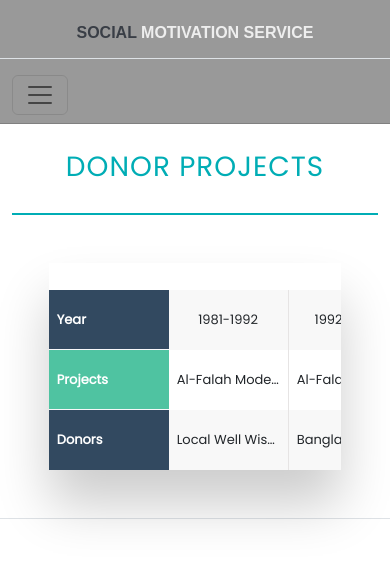
After one commit to dpuman/sms, a Django app: page /donor-partnership/ in a window 390 px wide. The commit adds this page. Shown: the top 562 px of the page. Run offline with Django 4.2, Linux system fonts and the light colour scheme; some web fonts are replaced.

Commit message:
donor project added

```diff
--- a/ngo/static/ngo/css/style.css
+++ b/ngo/static/ngo/css/style.css
@@ -98,9 +98,6 @@ body{
         margin-bottom: 100px;
     }
 }
-
-
-
 .navbar-nav{
     --bs-nav-link-hover-color:silver;
 
@@ -124,13 +121,11 @@ body{
     font-family: 'Poppins', sans-serif;
     border-bottom: 2px solid #00ADB5;
     font-weight: 400;
-
 }
 #about-sms p, .justify-paragraph{
     text-align: justify;
     text-justify: inter-word;
-    font-family: 'Roboto',sans-serif ;
-
+    font-family: 'Roboto',sans-serif;
 }
 
 .vision-border{
@@ -146,15 +141,16 @@ body{
 .mv-img-translate{
     width:100%;
     transition: transform 1s;
-
 }
 .mv-img-translate:hover{
     transform: translate(0px, 50px);
 }
-
 .icon-color, .volunteers-desig{
     color: #00ADB5;
-
+    text-decoration: none;
+}
+.icon-color:hover{
+    color: white;
 }
 .voluntr-img{
     width:70%;
@@ -163,6 +159,7 @@ body{
     position: relative;
     left:18%;
     top:-80px;
+    border: 5px solid silver ;
 }
 #volunteers{
     background-color: silver;
@@ -172,3 +169,144 @@ body{
 #volunteers .card-body{
     margin-top: -80px;
 }
+
+#volunteers .card:hover{
+    background-color: #03181a;
+    color:#EEEEEE ;
+}
+
+/* DONOR PROJECTS */
+
+#donor-projects{
+    margin-top: 120px ;
+    /* font-family: Helvetica; */
+    -webkit-font-smoothing: antialiased;
+
+
+}
+#donor-projects h1{
+
+    text-transform: uppercase;
+    letter-spacing: 1px;
+    padding: 30px 0;
+}
+
+/* Table Styles */
+
+.table-wrapper{
+    width:80%;
+    /* margin: 10px 70px 70px; */
+
+    box-shadow: 0px 35px 50px rgba( 0, 0, 0, 0.2 );
+}
+
+.fl-table {
+    border-radius: 5px;
+    font-size: 18px;
+    font-weight: normal;
+    border: none;
+    border-collapse: collapse;
+    width: 100%;
+    max-width: 100%;
+    white-space: nowrap;
+    background-color: white;
+}
+.year-width{
+    width:20% !important;
+}
+
+
+.fl-table td, .fl-table th {
+    /* text-align: center; */
+    padding: 8px;
+}
+
+.fl-table td {
+    border-right: 1px solid #f8f8f8;
+    font-size: 14px;
+}
+
+.fl-table thead th {
+    color: #ffffff;
+    background: #4FC3A1;
+}
+
+
+.fl-table thead th:nth-child(odd) {
+    color: #ffffff;
+    background: #324960;
+}
+
+.fl-table tr:nth-child(even) {
+    background: #F8F8F8;
+}
+
+/* Responsive */
+
+@media (max-width: 767px) {
+    .fl-table {
+        display: block;
+        width: 100%;
+    }
+    .year-width{
+        width:100% !important;
+    }
+
+    .table-wrapper:before{
+        content: "Scroll horizontally >";
+        display: block;
+        text-align: right;
+        font-size: 11px;
+        color: white;
+        padding: 0 0 10px;
+    }
+    .fl-table thead, .fl-table tbody, .fl-table thead th {
+        display: block;
+    }
+    .fl-table thead th:last-child{
+        border-bottom: none;
+    }
+    .fl-table thead {
+        float: left;
+    }
+    .fl-table tbody {
+        width: auto;
+        position: relative;
+        overflow-x: auto;
+    }
+    .fl-table td, .fl-table th {
+        padding: 20px .625em .625em .625em;
+        height: 60px;
+        vertical-align: middle;
+        box-sizing: border-box;
+        overflow-x: hidden;
+        overflow-y: auto;
+        width: 120px;
+        font-size: 13px;
+        text-overflow: ellipsis;
+    }
+    .fl-table thead th {
+        text-align: left;
+        border-bottom: 1px solid #f7f7f9;
+    }
+    .fl-table tbody tr {
+        display: table-cell;
+    }
+    .fl-table tbody tr:nth-child(odd) {
+        background: none;
+    }
+    .fl-table tr:nth-child(even) {
+        background: transparent;
+    }
+    .fl-table tr td:nth-child(odd) {
+        background: #F8F8F8;
+        border-right: 1px solid #E6E4E4;
+    }
+    .fl-table tr td:nth-child(even) {
+        border-right: 1px solid #E6E4E4;
+    }
+    .fl-table tbody td {
+        display: block;
+        text-align: center;
+    }
+}
--- a/ngo/templates/ngo/about.html
+++ b/ngo/templates/ngo/about.html
@@ -10,7 +10,7 @@
 </section>
 
 <section id="about-sms" class="my-5 ">
-    <div class="container border-bottom">
+    <div class="container-fluid border-bottom">
         <h1 class="text-center mb-5 header-text">ABOUT SMS</h1>
         <div class="row row-cols-md-2 row-cols-1 ">
             <div class="col">
@@ -192,7 +192,7 @@
 </section>
 
 <section id="volunteers" class="my-5 ">
-    <div class="container border-bottom">
+    <div class="container-fluid border-bottom">
         <h1 class="text-center mb-5  header-text">VOLUNTEERS</h1>
 
         <div class="py-5">
--- /dev/null
+++ b/ngo/templates/ngo/donor-partnership.html
@@ -0,0 +1,88 @@
+{% extends 'ngo/base.html' %}
+{% load static %}
+{% block main %}
+
+<section id="donor-projects" >
+        <div class="container-fluid border-bottom">
+            <h1 class="text-center mb-5 header-text">DONOR PROJECTS</h1>
+
+        <div class="table-wrapper mx-auto mb-5">
+            <table class="fl-table ">
+                <thead>
+                <tr>
+                    <th class="year-width" >Year</th>
+                    <th>Projects</th>
+                    <th>Donors</th>
+                </tr>
+                </thead>
+                <tbody>
+                <tr>
+                    <td>1981-1992</td>
+                    <td>Al-Falah Model Clinic</td>
+                    <td>Local Well Wishers ODA, UK</td>
+                </tr>
+                <tr>
+                    <td>1992-2000</td>
+                    <td>Al-Falah Model Clinic</td>
+                    <td>Bangladesh Population Health Consortium (BPHC)</td>
+
+                </tr>
+                <tr>
+                    <td>1994-1995</td>
+                    <td>Women Development Program</td>
+                    <td>Australian High Commission, Dhaka</td>
+
+                </tr>
+                <tr>
+                    <td>1996-2002</td>
+                    <td>STD/AIDS Prevention Program</td>
+                    <td>HIV/AIDS & STI Alliance, Bangladesh (HASAB)</td>
+
+                </tr>
+                <tr>
+                    <td>2004-2006</td>
+                    <td>STD/AIDS Prevention Program</td>
+                    <td>UNICEF, Dhaka</td>
+
+                </tr>
+                <tr>
+                    <td>2004-2006</td>
+                    <td>Mobilizing Human Rights Support for the Bihari
+                        Community in Bangladesh</td>
+                    <td>Manusher Jonno Foundation (MJF)</td>
+
+                </tr>
+                <tr>
+                    <td>Content 7</td>
+                    <td>Content 7</td>
+                    <td>Content 7</td>
+
+                </tr>
+                <tr>
+                    <td>Content 8</td>
+                    <td>Content 8</td>
+                    <td>Content 8</td>
+
+                </tr>
+                <tr>
+                    <td>Content 9</td>
+                    <td>Content 9</td>
+                    <td>Content 9</td>
+
+                </tr>
+                <tr>
+                    <td>Content 10</td>
+                    <td>Content 10</td>
+                    <td>Content 10</td>
+
+                </tr>
+                <tbody>
+            </table>
+        </div>
+
+        </div>
+
+
+
+</section>
+{% endblock main %}
--- a/ngo/templates/ngo/navbar.html
+++ b/ngo/templates/ngo/navbar.html
@@ -9,7 +9,6 @@
 
     <nav class="my-navbar navbar navbar-expand-lg navbar-border">
         <div class="container-fluid ">
-
             <button class="navbar-toggler" type="button" data-bs-toggle="collapse"
                 data-bs-target="#navbarSupportedContent" aria-controls="navbarSupportedContent" aria-expanded="false"
                 aria-label="Toggle navigation">
@@ -55,8 +54,16 @@
                         <a class="nav-link " href="#">NEWS AND EVENTS</a>
                     </li>
 
-                    <li class="nav-item">
-                        <a href="#" class="nav-link">DONORS AND PARTNERSHIPS</a>
+                    <li class="nav-item dropdown">
+                        <a class="nav-link dropdown-toggle" href="{% url 'donor_partnership' %}" id="navbarDropdown"
+                            role="button" data-bs-toggle="dropdown" aria-expanded="false">
+                            DONORS AND PARTNERSHIPS
+                        </a>
+                        <ul class="dropdown-menu" aria-labelledby="navbarDropdown">
+                            <li><a class="dropdown-item" href="{% url 'donor_partnership' %}">DONORS PROJECTS</a></li>
+                            <li><a class="dropdown-item" href="{% url 'donor_partnership' %}">PARTNERSHIP PROJECTS</a>
+                            </li>
+                        </ul>
                     </li>
 
                     <li class="nav-item">
--- a/ngo/urls.py
+++ b/ngo/urls.py
@@ -4,4 +4,7 @@ from . import views
 urlpatterns = [
     path("", views.MyHome.as_view(), name="home"),
     path("about/", views.About.as_view(), name="about"),
+    path("donor-partnership/", views.DonorPartnership.as_view(),
+         name="donor_partnership"),
+
 ]
--- a/ngo/views.py
+++ b/ngo/views.py
@@ -1,5 +1,6 @@
+from msilib.schema import ListView
 from django.shortcuts import render
-from django.views.generic import TemplateView
+from django.views.generic import TemplateView, ListView
 
 
 class MyHome(TemplateView):
@@ -8,3 +9,7 @@ class MyHome(TemplateView):
 
 class About(TemplateView):
     template_name = "ngo/about.html"
+
+
+class DonorPartnership(TemplateView):
+    template_name = "ngo/donor-partnership.html"
```
